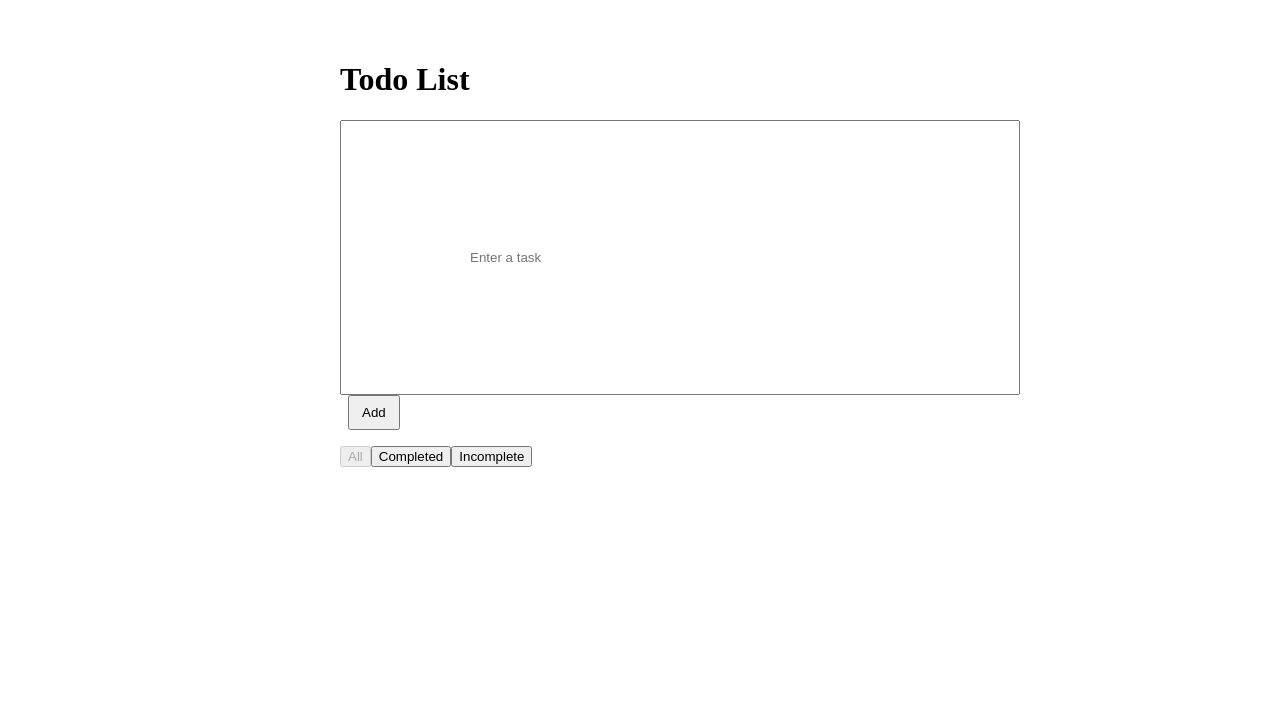
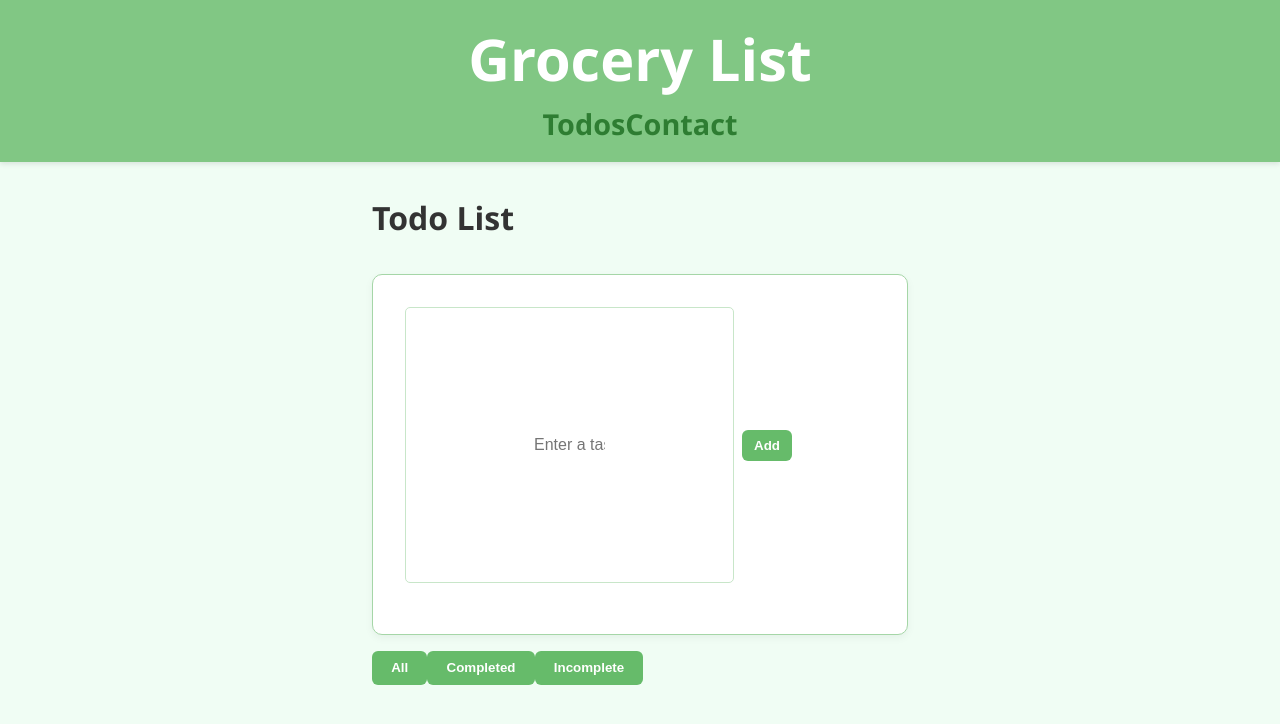
Before and after one commit to cmacias076/grocery-list-app, a React (Create React App) app: page /todos in a window 1280 px wide. Shown: the top 724 px of the page. Built offline with nearby package versions, Linux system fonts and the light colour scheme.

Commit message:
set up routes, header and centered container that css will target

```diff
--- a/src/App.css
+++ b/src/App.css
@@ -1,7 +1,7 @@
 .App {
   text-align: center;
 }
-
+/*
 .App-logo {
   height: 40vmin;
   pointer-events: none;
@@ -36,3 +36,99 @@
     transform: rotate(360deg);
   }
 }
+*/
+
+header {
+  background-color: #81c784;
+  padding: 1rem;
+  text-align: center;
+  color: white;
+  font-size: 1.8rem;
+  font-weight: bold;
+  box-shadow: 0 2px 5px rgba(0,0,0,0.1);
+}
+
+/* Grocery / Todo item container */
+.todo-item {
+  background-color: #ffffff;
+  border: 1px solid #c8e6c9;
+  border-radius: 8px;
+  padding: 1rem;
+  margin: 0.75rem;
+  display: flex;
+  justify-content: space-between;
+  align-items: center;
+  transition: background-color 0.2s ease;
+}
+
+.todo-item:hover {
+  background-color: #e8f5e9;
+}
+
+.todo-item.completed {
+  text-decoration: line-through;
+  color: #888;
+  opacity: 0.7;
+}
+
+/* Buttons */
+button {
+  background-color: #66bb6a;
+  color: white;
+  border: none;
+  padding: 0.6rem 1.2rem;
+  border-radius: 6px;
+  cursor: pointer;
+  transition: background-color 0.2s ease;
+  font-weight: 600;
+}
+
+button:hover {
+  background-color: #388e3c;
+}
+
+
+/* Forms ( Add + Contact ) */
+form {
+  background-color: #ffffff;
+  border: 1px solid #a5d6a7;
+  border-radius: 10px;
+  padding: 2rem;
+  margin: 2rem auto;
+  max-width: 600px;
+  box-shadow: 0 3px 8px rgba(0, 0, 0, 0.05);
+}
+
+input,
+textarea,
+select {
+  width: 100%;
+  padding: 0.75rem;
+  margin-bottom: 1.2rem;
+  border: 1px solid #c8e6c9;
+  border-radius: 5px;
+  font-size: 1rem;
+}
+
+
+/* Filter buttons container */
+.filter-buttons {
+  display: flex;
+  gap: 1rem;
+  margin-bottom: 1rem;
+}
+
+
+.filter-buttons button {
+  background-color: #aed581;
+  border: none;
+  padding: 0.5rem 1rem;
+  border-radius: 20px;
+  color: #33691e;
+  font-weight: bold;
+}
+
+.filter-buttons button.active {
+  background-color: #558b2f;
+  color: white;
+}
--- a/src/App.js
+++ b/src/App.js
@@ -1,18 +1,32 @@
-import React from 'react';
-import { BrowserRouter as Router, Routes, Route, Navigate } from 'react-router-dom';
+import { BrowserRouter as Router, Routes, Route, Navigate, NavLink } from 'react-router-dom';
 import TodosPage from './pages/TodosPage';
 import ContactPage from './pages/ContactPage';
+import './App.css';
 
-function App() {
+export default function App() {
   return (
     <Router>
-      <Routes>
-        <Route path="/" element={<Navigate to="/todos" />} />
-        <Route path="/todos" element={<TodosPage />} />
-        <Route path="/contact" element={<ContactPage />} />
-      </Routes>
+      <header>
+        <div className="container">
+          <h1>Grocery List</h1>
+          <nav className="nav">
+            <NavLink to="/todos" className={({isActive}) => `nav-link ${isActive ? 'active' : ''}`}>
+              Todos
+            </NavLink>
+            <NavLink to="/contact" className={({isActive}) => `nav-link ${isActive ? 'active' : ''}`}>
+              Contact
+            </NavLink>
+          </nav>
+        </div>
+      </header>
+
+      <main className="container">
+        <Routes>
+          <Route path="/" element={<Navigate to="/todos" replace />} />
+          <Route path="/todos" element={<TodosPage />} />
+          <Route path="/contact" element={<ContactPage />} />
+        </Routes>
+      </main>
     </Router>
   );
 }
-
-export default App;
--- a/src/index.css
+++ b/src/index.css
@@ -11,3 +11,38 @@ code {
   font-family: source-code-pro, Menlo, Monaco, Consolas, 'Courier New',
     monospace;
 }
+
+
+* {
+  box-sizing: border-box;
+  margin: 0;
+  padding: 0;
+}
+
+body {
+  font-family: 'Segoe UI', Tahoma, Geneva, Verdana, sans-serif;
+  background-color: #f0fdf4;
+  color: #333;
+  line-height: 1.5;
+}
+
+a {
+  color: #2e7d32;
+  text-decoration: none;
+}
+
+a:hover {
+  text-decoration: underline;
+}
+
+.visually-hidden {
+  position: absolute !important;
+  width: 1px;
+  height: 1px;
+  padding: 0;
+  margin: -1px;
+  overflow: hidden;
+  clip: rect(0,0,0,0);
+  white-space: nowrap;
+  border: 0;
+}
--- a/src/index.js
+++ b/src/index.js
@@ -3,6 +3,7 @@ import ReactDOM from 'react-dom/client';
 import { Provider } from 'react-redux';
 import { store } from './app/store';
 import App from './App';
+import './index.css';
 
 const root = ReactDOM.createRoot(document.getElementById('root'));
 root.render(
```
Also changed, not shown: src/components/TodoItem.jsx (added), src/pages/ContactPage.jsx (added), src/pages/TodosPage.jsx (added), 1 other file (tests, documents, lock files or other folders).
